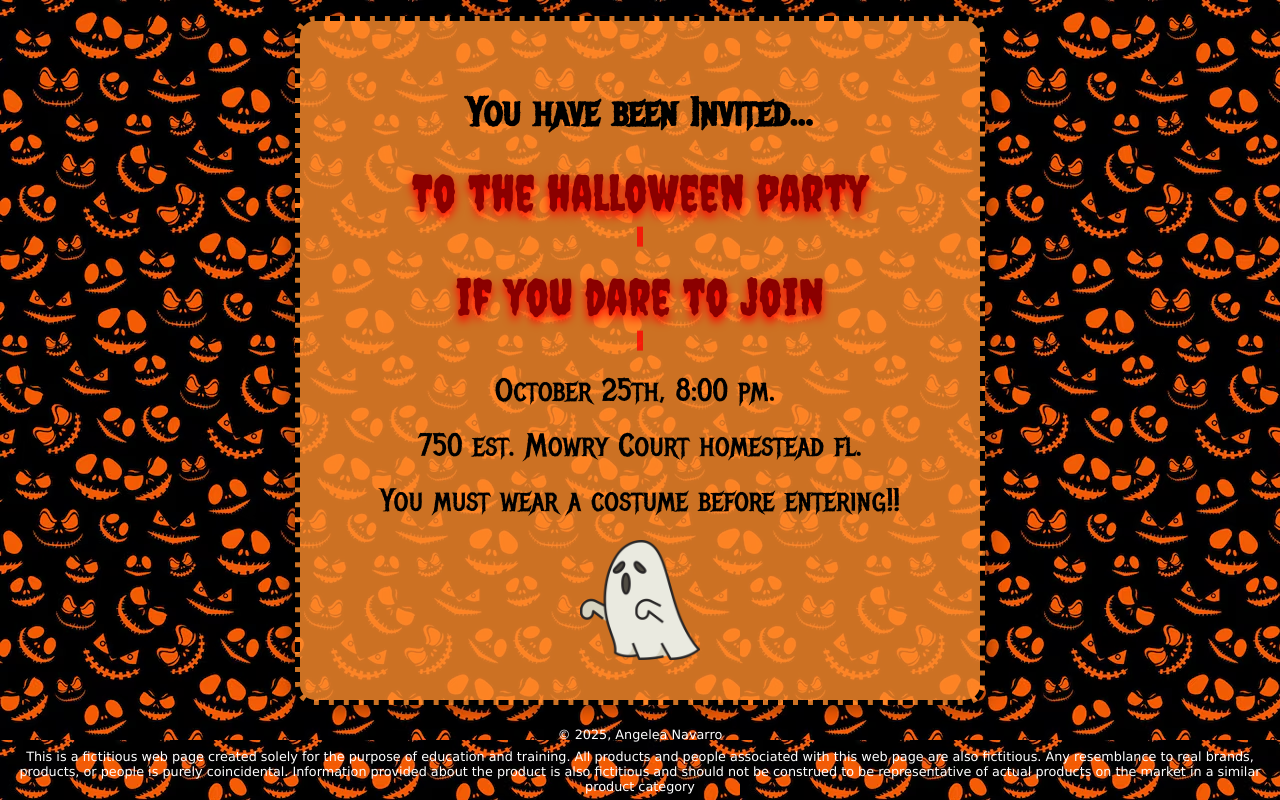
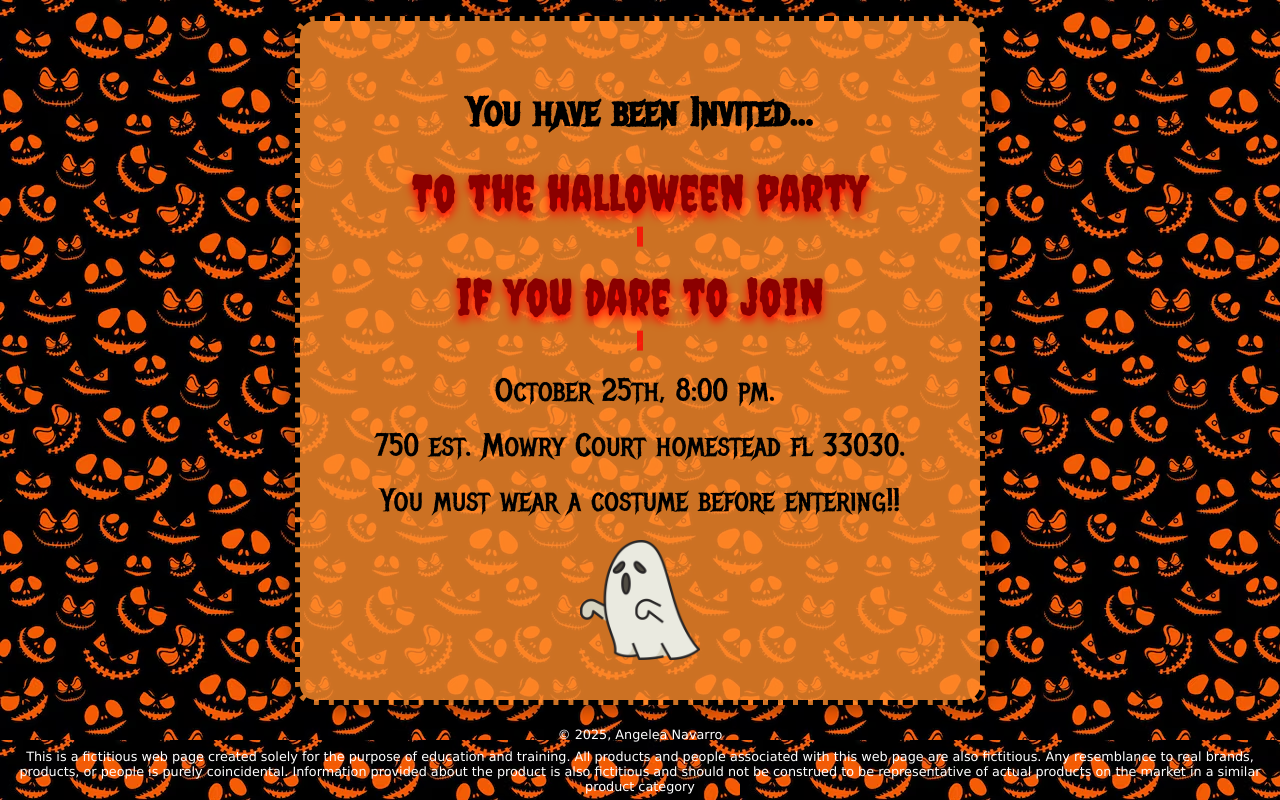
Before and after one commit to angelea1217/gra, a plain HTML site: page gra1750p4angelean/index.html in a window 1280 px wide. Drawn offline with Linux system fonts and the light colour scheme.

Commit message:
Add files via upload

```diff
--- a/gra1750p4angelean/index.html
+++ b/gra1750p4angelean/index.html
@@ -134,7 +134,7 @@
     <p>To the halloween party</p>
     <p>if you dare to join</p>
 	<p class="date"> October 25th, 8:00 pm.&nbsp;</p>
-	<p class="date">750 est. Mowry Court homestead fl.</p>
+	<p class="date">750 est. Mowry Court homestead fl 33030.</p>
 <p class="date">
     You must wear a costume before entering!!
 	  </p>
```
